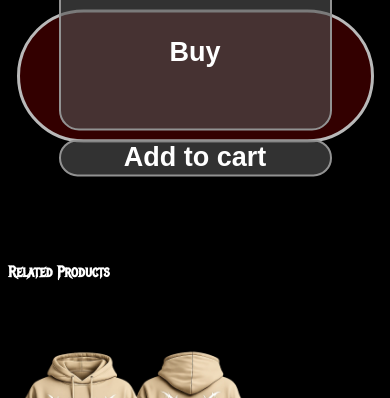
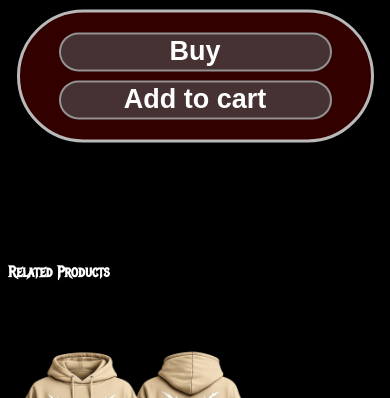
Before and after one commit to Zennthenics/VATREX-pre-alpha, a plain HTML site: page products/Vpants.html in a window 390 px wide. Shown: the part 702-1100 px from the top of the page. Drawn offline with Linux system fonts and the light colour scheme.

Commit message:
added styles

```diff
--- a/css/products.css
+++ b/css/products.css
@@ -374,7 +374,7 @@ body {
         margin-top:0px;
         font-weight: 900;
         width: 70vw;
-        height:40vw;
+        height:10vw;
         border-radius: 20px;
         font-size:27px;
         -webkit-tap-highlight-color: transparent;
```
